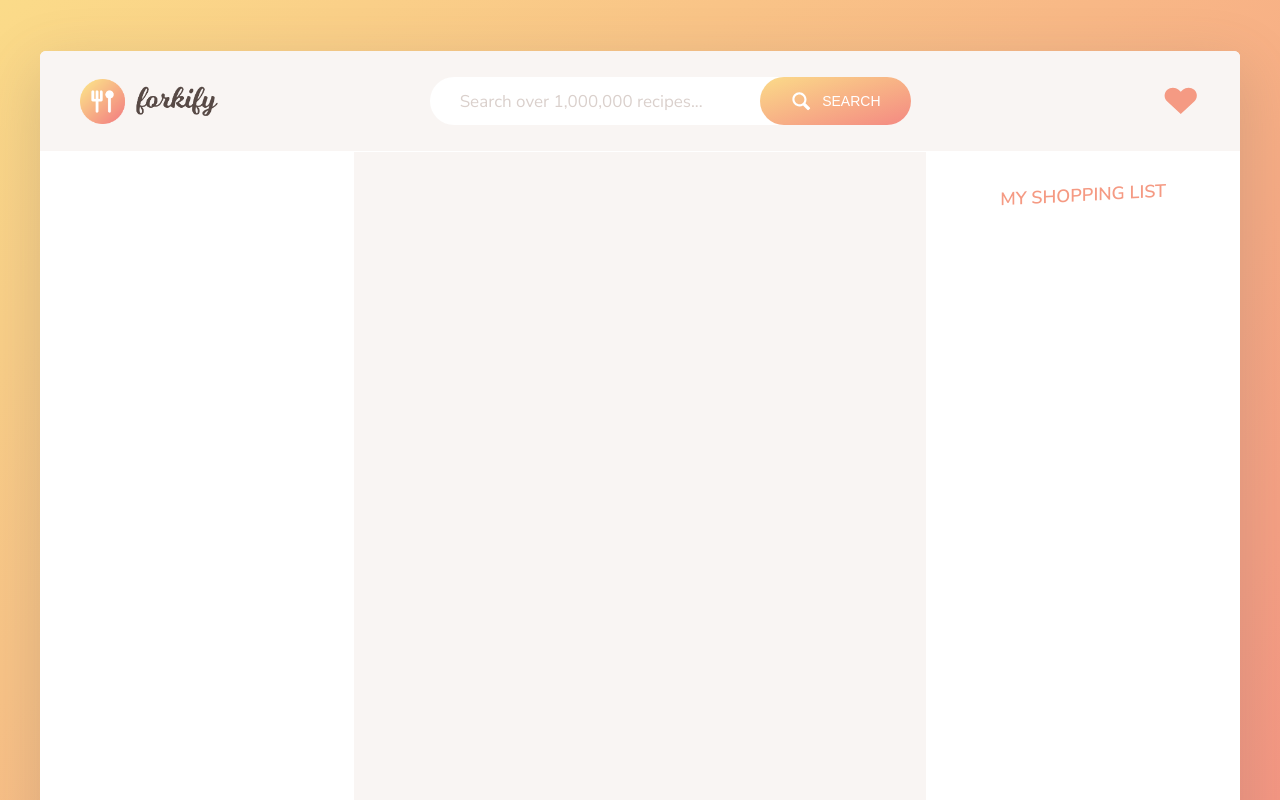
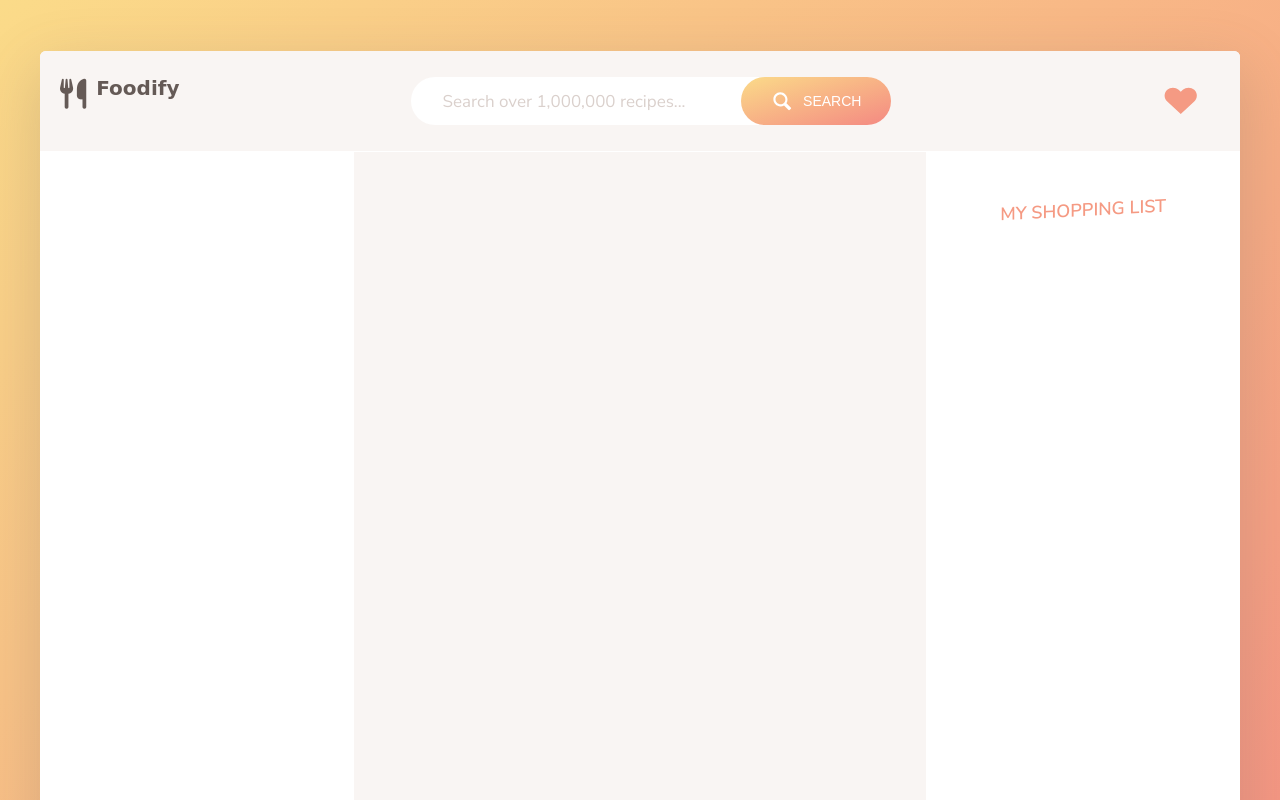
Before and after one commit to wasifsn/foodify, a website built with webpack: page src/index.html in a window 1280 px wide. Shown: the top 800 px of the page. Built offline with nearby package versions, Linux system fonts and the light colour scheme.

Commit message:
change font and icon

```diff
--- a/src/index.html
+++ b/src/index.html
@@ -8,6 +8,10 @@
       href="https://fonts.googleapis.com/css?family=Nunito+Sans:400,600,700"
       rel="stylesheet"
     />
+    <script
+      src="https://kit.fontawesome.com/cb72a04bc5.js"
+      crossorigin="anonymous"
+    ></script>
     <link rel="stylesheet" href="css/style.css" />
     <link rel="shortcut icon" href="img/favicon.png" type="image/x-icon" />
     <title>forkify // Search over 1,000,000 recipes</title>
@@ -16,7 +20,11 @@
   <body>
     <div class="container">
       <header class="header">
-        <img src="img/logo.png" alt="Logo" class="header__logo" />
+        <!-- <img src="img/logo.png" alt="Logo" class="header__logo" /> -->
+        <div class="logo">
+          <i class="fas fa-utensils fa-3x"></i>
+          <h1 class="header__logo">Foodify</h1>
+        </div>
         <form class="search">
           <input
             type="text"
```
Also changed, not shown: dist/css/style.css.
